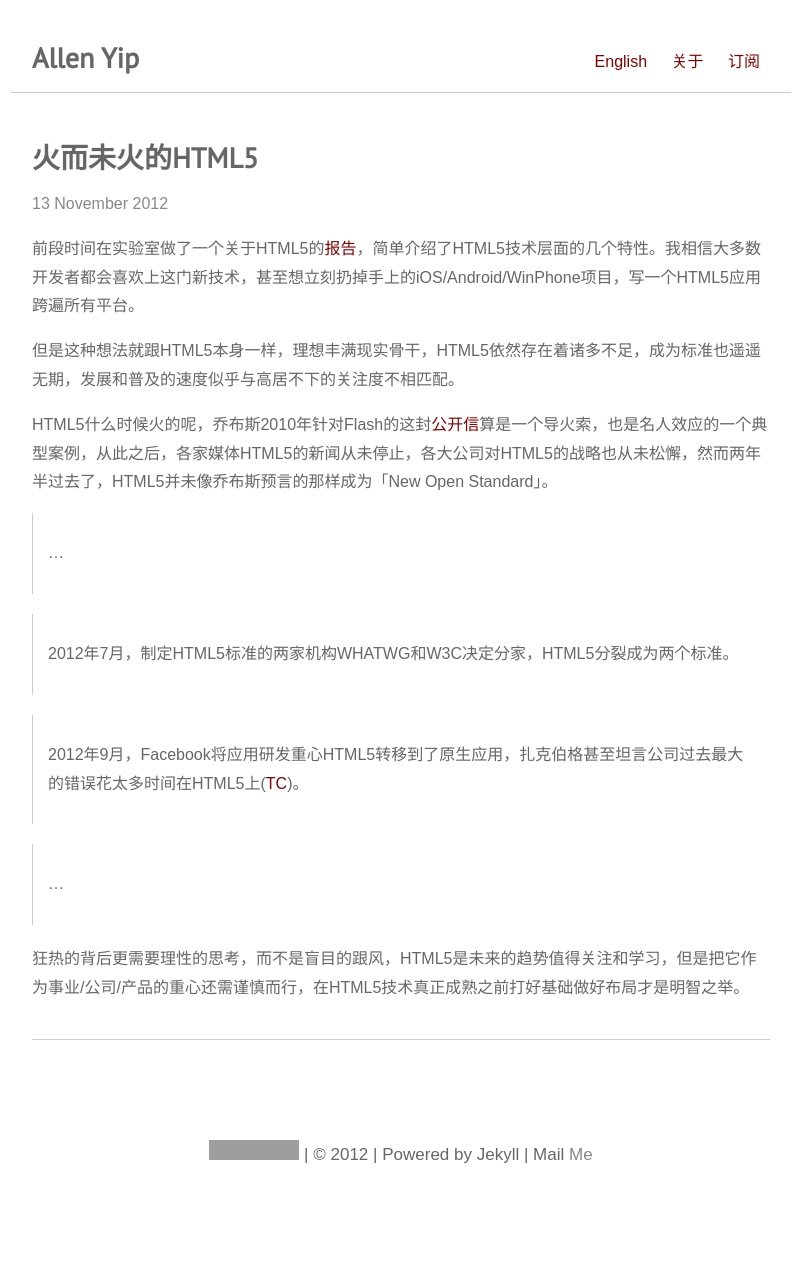
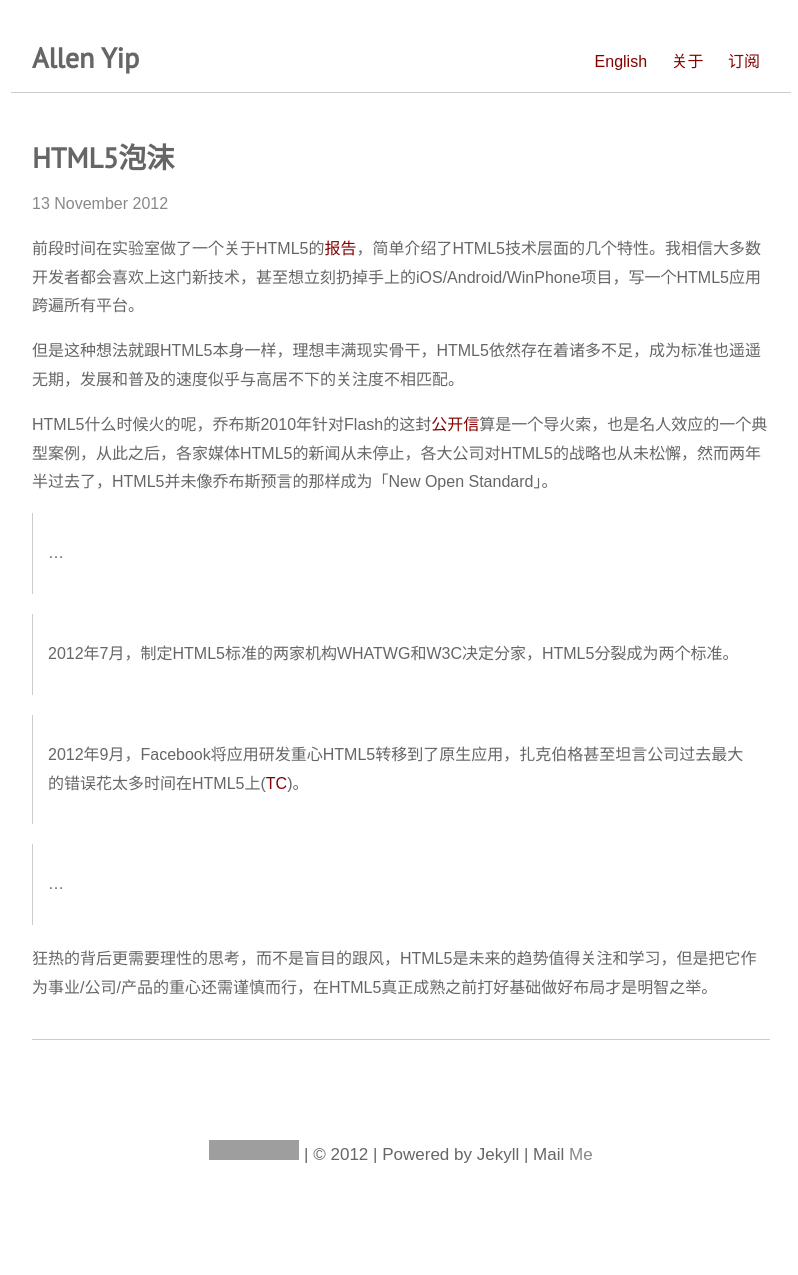
Before and after one commit to allenyip/allenyip.github.com, a Jekyll site: the page built from _posts/2012-11-13-html5-bubble.md, in a window 1280 px wide. Shown: the whole page, without its empty margins (239-1037 px from the left). Built offline with Jekyll 4.4.1, drawn with Linux system fonts in a browser that asks for light colours; some web fonts are replaced; Markdown is read by kramdown in place of the engine named in the settings; grey boxes are pictures that could not be loaded.

Commit message:
new post

```diff
--- a/_posts/2012-11-13-html5-popular-tobe.md
+++ b/_posts/2012-11-13-html5-bubble.md
@@ -1,6 +1,6 @@
 ---
 
-title: 火而未火的HTML5
+title: HTML5泡沫
 
 layout: post
 
@@ -19,4 +19,4 @@ HTML5什么时候火的呢，乔布斯2010年针对Flash的这封[公开信](htt
 
 >...
 
-狂热的背后更需要理性的思考，而不是盲目的跟风，HTML5是未来的趋势值得关注和学习，但是把它作为事业/公司/产品的重心还需谨慎而行，在HTML5技术真正成熟之前打好基础做好布局才是明智之举。
+狂热的背后更需要理性的思考，而不是盲目的跟风，HTML5是未来的趋势值得关注和学习，但是把它作为事业/公司/产品的重心还需谨慎而行，在HTML5真正成熟之前打好基础做好布局才是明智之举。
```
